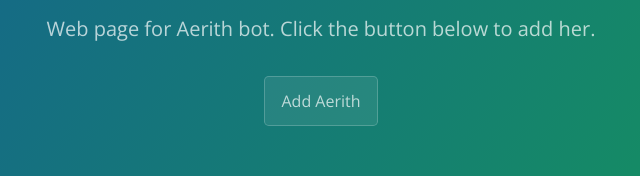
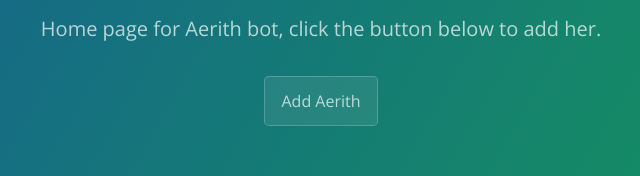
Before and after one commit to Chi-Time/Aerith-Discord-Bot-Webpage, a plain HTML site: page index.html in a window 1280 px wide. Shown: the part 295-471 px from the top of the page, 319-959 px from the left. Drawn offline with nearby package versions, Linux system fonts and the light colour scheme.

Commit message:
Update index.html

```diff
--- a/index.html
+++ b/index.html
@@ -18,7 +18,7 @@
     <section class="page-header">
       <img class="roundrect" src="https://pbs.twimg.com/profile_images/1468254017/Aerith_400x400.jpg" height="128" width="128">
       <h1 class="project-name">Aerith bot</h1>
-      <h2 class="project-tagline">Web page for Aerith bot. Click the button below to add her.</h2>
+      <h2 class="project-tagline">Home page for Aerith bot, click the button below to add her.</h2>
       <a href="https://discordapp.com/oauth2/authorize?&client_id=205785801999515649&scope=bot" class="btn">Add Aerith</a>
     </section>
 
```
